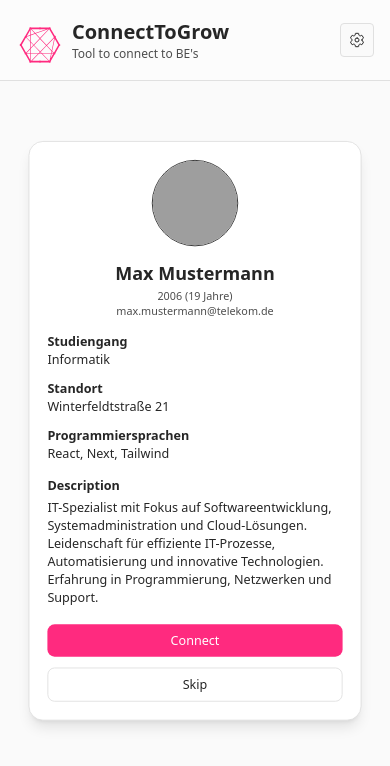
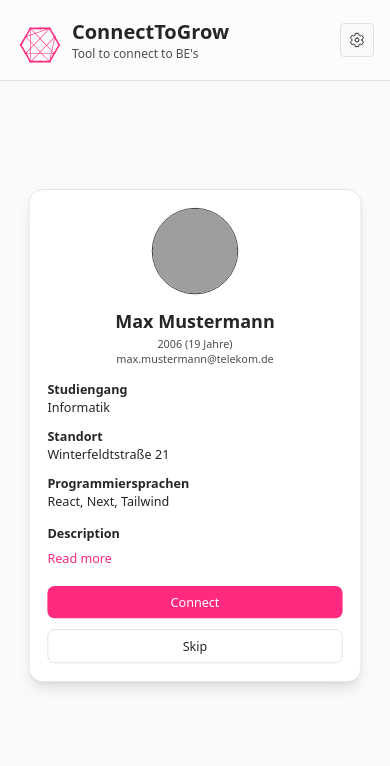
Before and after one commit to benf620/testfrontend, a React app: page / in a window 390 px wide. Both pictures are taken after a click on the button "START". Shown: the top 766 px of the page. Built offline with nearby package versions, Linux system fonts and the light colour scheme; grey boxes are pictures that could not be loaded; the HTML template or start-up script is replaced by a standard one.

Commit message:
feat: mobile design

```diff
--- a/package.json
+++ b/package.json
@@ -14,6 +14,7 @@
     "@emotion/styled": "^11.14.1",
     "@mui/icons-material": "^7.3.7",
     "@mui/material": "^7.3.7",
+    "framer-motion": "^12.34.0",
     "react": "^19.2.0",
     "react-dom": "^19.2.0",
     "react-icons": "^5.5.0"
--- a/src/components/ProfileCard.jsx
+++ b/src/components/ProfileCard.jsx
@@ -1,23 +1,38 @@
-export default function ProfileCard() {
+import { useState } from "react";
+import { motion, AnimatePresence } from "framer-motion";
 
+export default function ProfileCard({ onSkip, onConnect }) {
+  const [isOpen, setIsOpen] = useState(false)
 
+  const profile = {
+    name: "Max Mustermann",
+    birthYear: 2006,
+    age: 19,
+    email: "max.mustermann@telekom.de",
+    avatar: "https://i.pravatar.cc/150?img=12",
+    study: "Informatik",
+    location: "Winterfeldtstraße 21",
+    skills: ["React", "Next", "Tailwind"],
+    description:
+      "IT-Spezialist mit Fokus auf Softwareentwicklung, Systemadministration und Cloud-Lösungen. Leidenschaft für effiziente IT-Prozesse, Automatisierung und innovative Technologien. Erfahrung in Programmierung, Netzwerken und Support.",
+  };
 
   return (
     <div className="max-w-md md:max-w-3xl md:min-h-[600px] lg:min-h-[700px] p-5 md:p-10 lg:p-12 border border-border rounded-2xl shadow-lg bg-card scale-90 sm:scale-100 origin-top w-full flex flex-col">
       {/* Header: Bild + Name */}
       <div className="flex flex-col sm:flex-row items-center sm:items-start gap-4 md:gap-8 mb-4 md:mb-10">
         <img
-          src="https://i.pravatar.cc/150?img=12"
+          src={profile.avatar}
           alt="Profile"
           className="w-24 h-24 sm:w-20 sm:h-20 md:w-36 md:h-36 lg:w-40 lg:h-40 rounded-full object-cover border"
         />
         <div className="text-center sm:text-left">
-          <div className="text-xl md:text-2xl font-bold md:mb-2">Max Mustermann</div>
+          <div className="text-xl md:text-2xl font-bold md:mb-2">{profile.name}</div>
           <div className="text-xs md:text-sm text-muted-foreground mt-1 sm:mt-0 md:mt-2 md:mb-1">
-            2006 (19 Jahre)
+            {profile.birthYear} ({profile.age} Jahre)
           </div>
           <div className="text-xs md:text-sm text-muted-foreground break-all">
-            max.mustermann@telekom.de
+            {profile.email}
           </div>
         </div>
       </div>
@@ -26,32 +41,61 @@ export default function ProfileCard() {
       <div className="grid grid-cols-1 sm:grid-cols-2 md:grid-cols-3 gap-3 md:gap-6 lg:gap-8 text-sm mb-4 md:mb-10">
         <div className="md:space-y-1">
           <span className="font-semibold">Studiengang</span>
-          <div>Informatik</div>
+          <div>{profile.study}</div>
         </div>
         <div className="md:space-y-1">
           <span className="font-semibold">Standort</span>
-          <div>Winterfeldtstraße 21</div>
+          <div>{profile.location}</div>
         </div>
         <div className="sm:col-span-2 md:col-span-1 md:space-y-1">
           <span className="font-semibold">Programmiersprachen</span>
-          <div>React, Next, Tailwind</div>
+          <div>{profile.skills.join(", ")}</div>
         </div>
       </div>
 
       {/* Description */}
-      <div className="text-sm mb-5 md:mb-10 flex-1 md:space-y-2">
+      <div className="text-sm mb-5 md:mb-10 md:space-y-2 min-w-[280px] sm:min-w-[320px] md:min-w-[400px] lg:min-w-[500px]">
         <span className="font-semibold">Description</span>
-        <div className="mt-1 md:mt-3 md:leading-relaxed">
-          IT-Spezialist mit Fokus auf Softwareentwicklung, Systemadministration und Cloud-Lösungen. Leidenschaft für effiziente IT-Prozesse, Automatisierung und innovative Technologien. Erfahrung in Programmierung, Netzwerken und Support.
+
+        {/* Invisible text to maintain width */}
+        <div className="invisible h-0 overflow-hidden mt-1 md:mt-3 md:leading-relaxed" aria-hidden="true">
+          {profile.description}
         </div>
+
+        <AnimatePresence>
+          {isOpen && (
+            <motion.div
+              initial={{ height: 0, opacity: 0 }}
+              animate={{ height: "auto", opacity: 1 }}
+              exit={{ height: 0, opacity: 0 }}
+              transition={{ duration: 0.3 }}
+              className="overflow-hidden mt-1 md:mt-3 md:leading-relaxed"
+            >
+              {profile.description}
+            </motion.div>
+          )}
+        </AnimatePresence>
+
+        <button
+          onClick={() => setIsOpen(!isOpen)}
+          className="mt-1 text-primary font-medium text-sm md:text-base"
+        >
+          {isOpen ? "Show less" : "Read more"}
+        </button>
       </div>
+
+
 
       {/* Buttons */}
       <div className="flex flex-col sm:flex-row gap-3 md:gap-6 mt-auto">
-        <button className="flex-1 bg-primary text-white py-2 md:py-2.5 rounded-lg hover:opacity-90 transition text-sm font-medium">
+        <button
+          onClick={onConnect}
+          className="flex-1 bg-primary text-white py-2 md:py-2.5 rounded-lg hover:opacity-90 transition text-sm font-medium">
           Connect
         </button>
-        <button className="flex-1 border border-border py-2 md:py-2.5 rounded-lg hover:bg-muted transition text-sm font-medium">
+        <button
+          onClick={onSkip}
+          className="flex-1 border border-border py-2 md:py-2.5 rounded-lg hover:bg-muted transition text-sm font-medium">
           Skip
         </button>
       </div>
--- a/src/index.css
+++ b/src/index.css
@@ -1,4 +1,13 @@
 @import "tailwindcss";
+
+*::-webkit-scrollbar {
+  display: none;
+}
+
+* {
+  -ms-overflow-style: none;
+  scrollbar-width: none;
+}
 
 @custom-variant dark (&:where(.dark, .dark *));
 
--- a/src/pages/Home.jsx
+++ b/src/pages/Home.jsx
@@ -1,8 +1,21 @@
-import { useState } from "react";
-import ProfileCard from "../components/ProfileCard";
+import { useState } from "react"
+import ProfileCard from "../components/ProfileCard"
+import { motion, AnimatePresence } from "framer-motion"
 
 export default function Home() {
-  const [display, setDisplay] = useState(true);
+  const [display, setDisplay] = useState(true)
+  const [visible, setVisible] = useState(true)
+  const [exitDirection, setExitDirection] = useState("left")
+
+  function handleConnect() {
+    setExitDirection("right")
+    setTimeout(() => setVisible(false), 10)
+  }
+
+  function handleSkip() {
+    setExitDirection("left")
+    setTimeout(() => setVisible(false), 10)
+  }
 
   return (
     <>
@@ -25,7 +38,23 @@ export default function Home() {
           </button>
         </div>
       ) : (
-        <ProfileCard />
+        <AnimatePresence>
+          {visible && (
+            <motion.div
+              key="profile-card"
+              initial={{ opacity: 0, scale: 0.95 }}
+              animate={{ opacity: 1, scale: 1 }}
+              exit={{
+                x: exitDirection === "left" ? -500 : 500,
+                rotate: exitDirection === "left" ? -15 : 15,
+                opacity: 0,
+                transition: { duration: 0.3 },
+              }}
+            >
+              <ProfileCard onSkip={handleSkip} onConnect={handleConnect} />
+            </motion.div>
+          )}
+        </AnimatePresence>
       )}
     </>
   );
```
Also changed, not shown: 5 other files (tests, documents, lock files or other folders).
